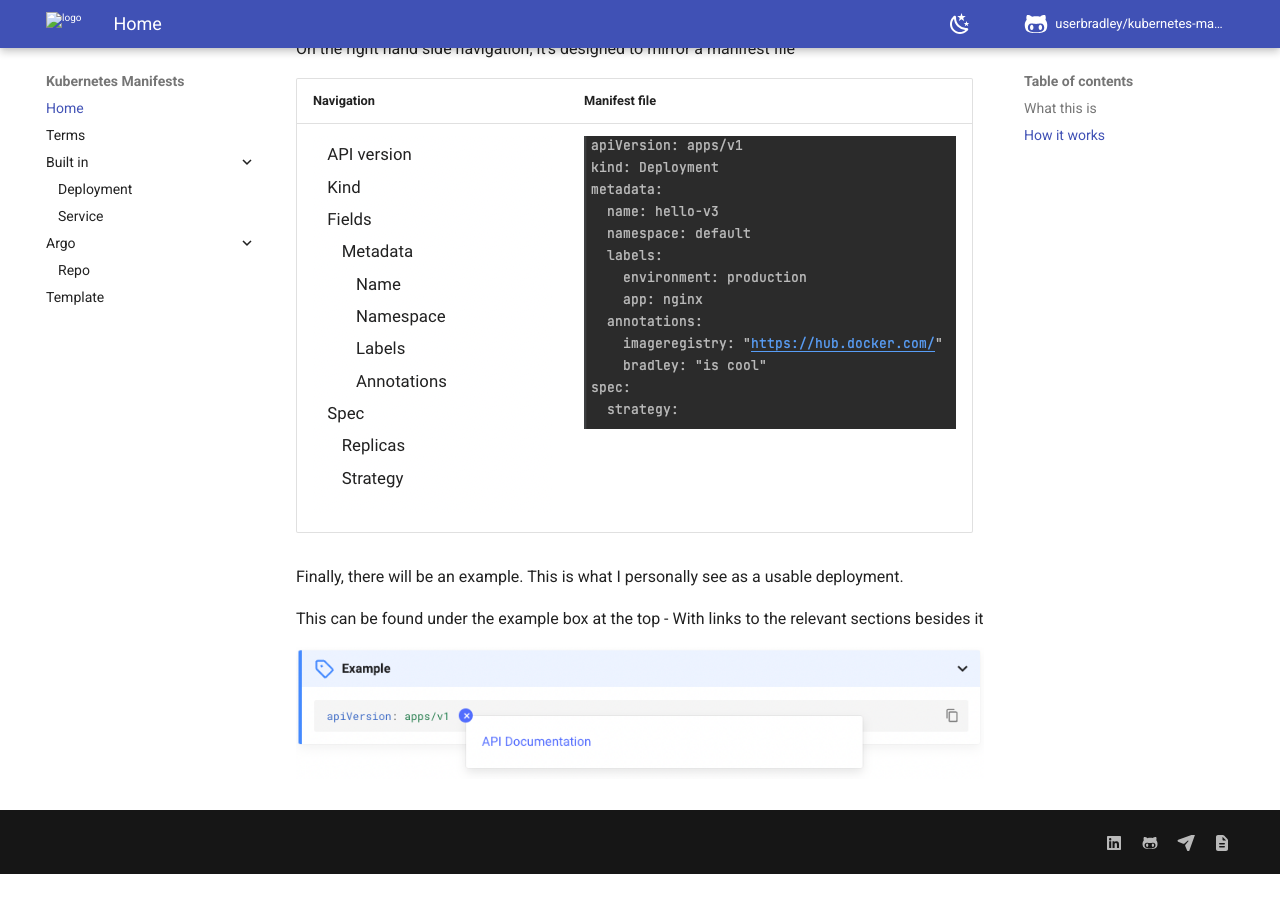
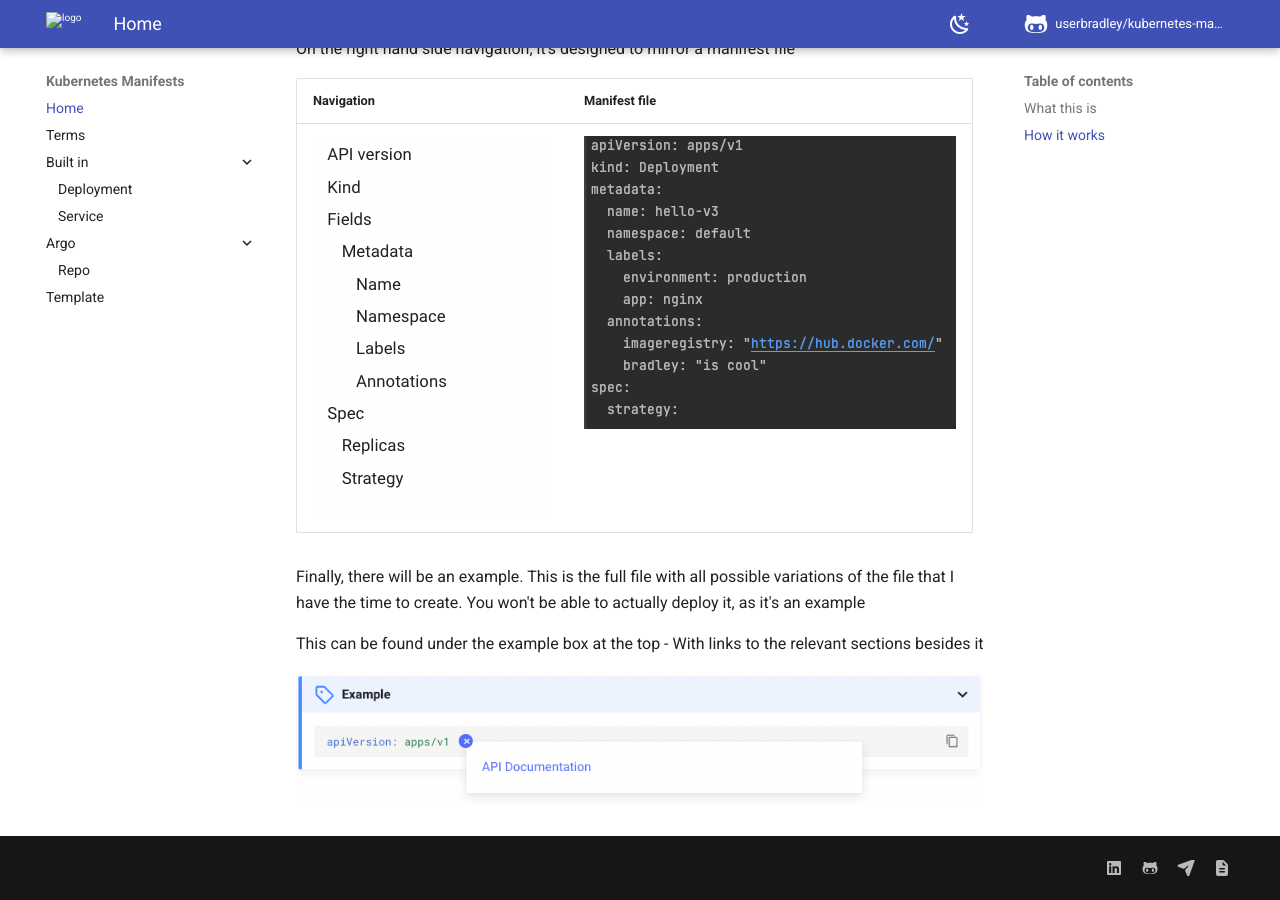
Before and after one commit to userbradley/kubernetes-examples, an MkDocs documentation site: the page built from docs/index.md, in a window 1280 px wide and 900 px high, scrolled down 734 px. Built offline with MkDocs 1.6.1 and Material for MkDocs 9.7.7, drawn with Linux system fonts in a browser that asks for light colours; comment, search, counter and statistics services are not loaded; before the commit the page ends 1608 px from its top, so only the background shows below that.

Commit message:
updated home page

```diff
--- a/docs/index.md
+++ b/docs/index.md
@@ -26,7 +26,8 @@ On the right hand side navigation, it's designed to mirror a manifest file
 |-----------------------------------------------------------------------------------------------|---------------------------------|
 | ![](assets/light-deployment-nav.png#only-light) ![](assets/dark-deployment-nav.png#only-dark) | ![](assets/light-deployment-file.png) |
 
-Finally, there will be an example. This is what I personally see as a usable deployment.
+Finally, there will be an example. This is the full file with all possible variations of the file that I have the time to create.
+You won't be able to actually deploy it, as it's an example
 
 This can be found under the example box at the top - With links to the relevant sections besides it
 
```
